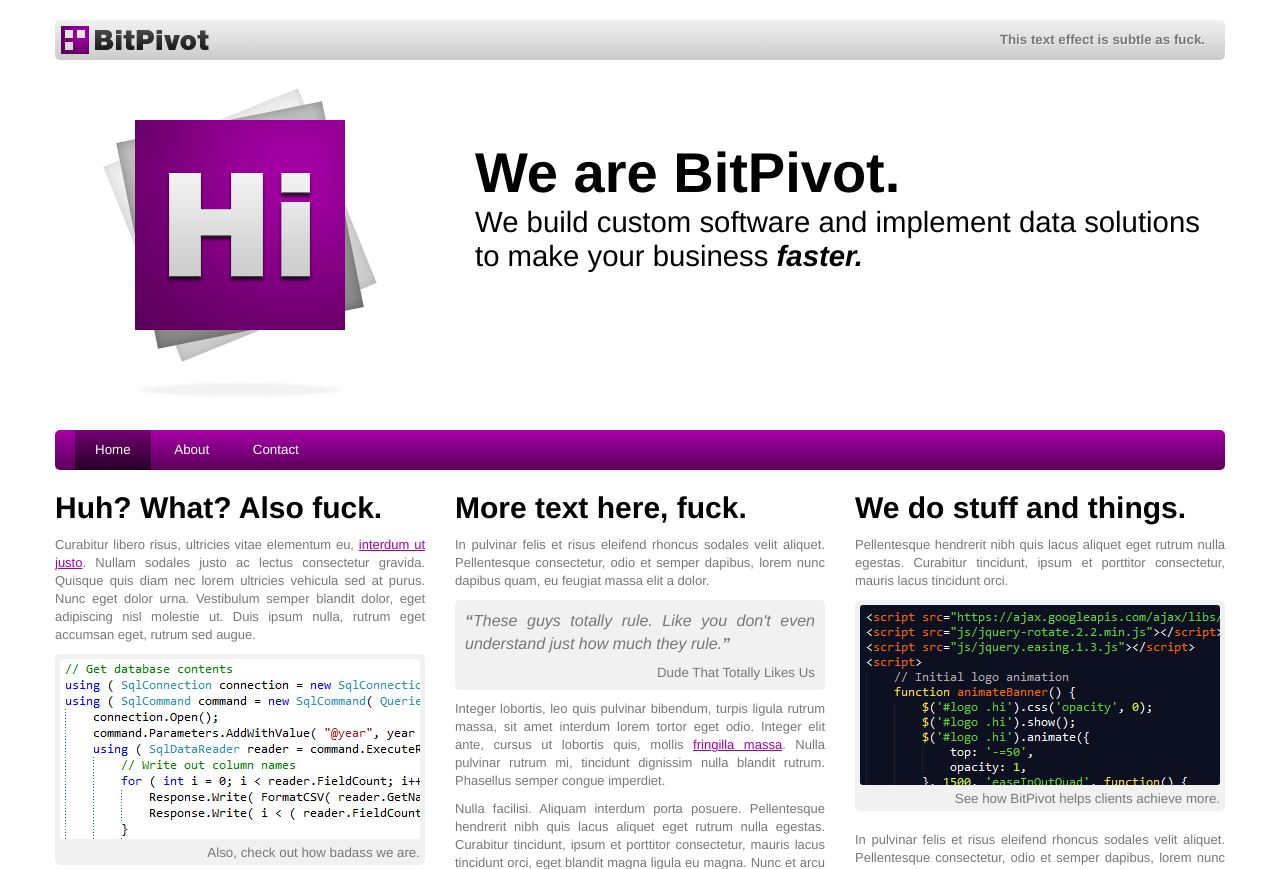
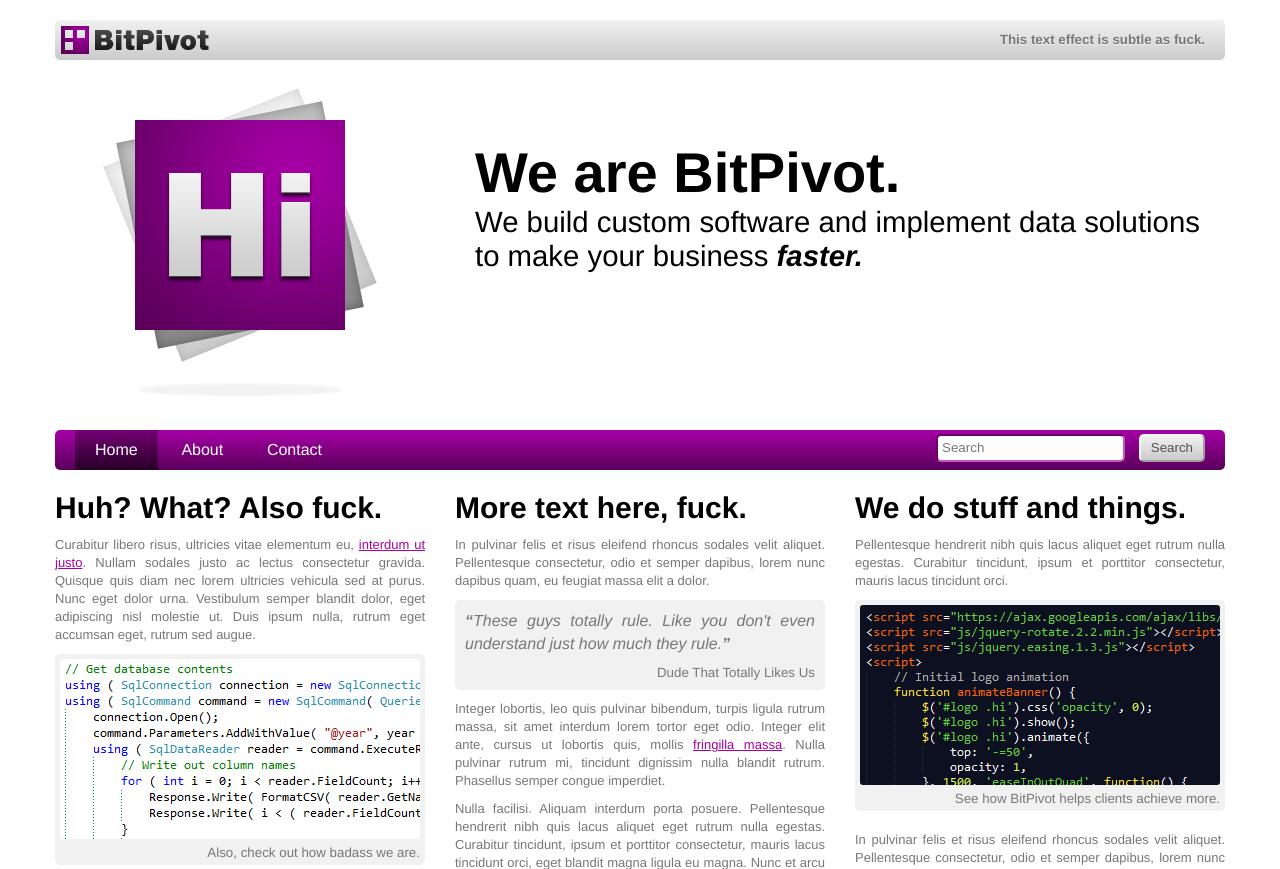
Before and after one commit to BitPivot/BitPivot-Web, a PHP site: page / in a window 1280 px wide. Shown: the top 869 px of the page. Run offline with PHP 8.4, Linux system fonts and the light colour scheme; style sheets or scripts are compiled from the project's sources; some libraries are stand-ins or nearby versions.

Commit message:
Added a search form and shit.

```diff
--- a/css/layout.less
+++ b/css/layout.less
@@ -19,6 +19,19 @@
 	width: 100%;
 	height: 100%;
 	z-index: 10;
+}
+
+
+
+// Browser warning
+#warning {
+	width: 600px;
+	margin: 20px auto;
+	padding: 10px;
+	background: #a00;
+	color: #fff;
+	border: 3px solid #c00;
+	text-align: center;
 }
 
 
@@ -137,21 +150,16 @@
 	.gradient(@purple);
 	.rounded;
 
-	span {
-		line-height: 40px;
-		vertical-align: middle;
-	}
-
 	ul {
 		list-style: none;
 		padding: 0px;
 		margin: 0px;
+		display: inline;
 
 		li {
 			padding: 0px;
 			margin: 0px;
 			display: inline;
-			line-height: 40px;
 			vertical-align: middle;
 
 			a {
@@ -159,7 +167,9 @@
 				height: 40px;
 				padding: 0px 20px;
 				color: @navbarTextColor;
+				font: normal 12pt @fontFace;
 				text-decoration: none;
+				line-height: 40px;
 
 				&:hover, &:active {
 					color: @navbarTextColor;
@@ -170,6 +180,52 @@
 
 			&.active a {
 				.gradient(darken(@purple, 10%));
+			}
+		}
+	}
+
+	.search {
+		float: right;
+		display: inline-block;
+		line-height: 40px;
+		vertical-align: middle;
+
+		input[type=text] {
+			margin: -5px 10px 0px 0px;
+			padding: 2px 4px;
+			height: 20px;
+			color: @pageTextColor;
+			text-align: left;
+			.rounded;
+			.insetControl(@purple);
+
+			&:focus {
+				outline: none;
+				color: darken(@pageTextColor, 50%);
+				.glow;
+			}
+		}
+
+		input[type=submit] {
+			margin: -5px 0px 0px 0px;
+			padding: 4px 10px 4px 10px;
+			height: 28px;
+			color: darken(@pageTextColor, 15%);
+			text-align: center;
+			vertical-align: middle;
+			.rounded;
+			.outsetControl(@lightGrey);
+			.gradient(@lightGrey);
+
+			&:hover {
+				.outsetControl(lighten(@lightGrey, 5%));
+				.gradient(lighten(@lightGrey, 5%));
+			}
+
+			&:active {
+				.insetControl(darken(@lightGrey, 5%));
+				.gradient(darken(@lightGrey, 5%));
+				padding: 5px 9px 3px 11px;
 			}
 		}
 	}
@@ -324,10 +380,32 @@
 }
 
 .inset {
-	text-shadow: 1px 1px 1px rgba(255, 255, 255, 0.7);
+	text-shadow: 0px 1px 1px rgba(255, 255, 255, 0.7);
+}
+
+.insetControl(@backgroundColor) {
+	border: 2px solid;
+	border-top-color: mix(@backgroundColor, #000, 66%);
+	border-right-color: mix(@backgroundColor, #fff, 66%);
+	border-bottom-color: mix(@backgroundColor, #fff, 66%);
+	border-left-color: mix(@backgroundColor, #000, 66%);
+}
+
+.outsetControl(@backgroundColor) {
+	border: 2px solid;
+	border-top-color: mix(@backgroundColor, #fff, 66%);
+	border-right-color: mix(@backgroundColor, #000, 66%);
+	border-bottom-color: mix(@backgroundColor, #000, 66%);
+	border-left-color: mix(@backgroundColor, #fff, 66%);
 }
 
 .smooth(@color: @bannerTextColor) {
 	font-smooth: always;
 	text-shadow: 0 1px 0 hsla(hue(@color), saturation(@color), lightness(@color), 0.01);
 }
+
+.glow(@color: #fff) {
+	-moz-box-shadow: 0px 0px 20px @color;
+	-webkit-box-shadow: 0px 0px 20px @color;
+	box-shadow: 0px 0px 20px @color;
+}
--- a/index.html
+++ b/index.html
@@ -126,6 +126,24 @@
 						<li><a href="#">About</a></li>
 						<li><a href="#">Contact</a></li>
 					</ul>
+
+					<div class="search">
+						<input type="text" id="search" value="Search"/>
+						<input type="submit" id="submit" value="Search"/>
+						<script>
+							$('#search').focus(function() {
+								if ($(this).val() == 'Search') {
+									$(this).val('');
+								}
+							});
+
+							$('#search').blur(function() {
+								if ($(this).val() == '') {
+									$(this).val('Search');
+								}
+							});
+						</script>
+					</div>
 				</nav>
 			</div></div>
 
@@ -152,7 +170,10 @@
 							<h1>More text here, fuck.</h1>
 							<p>In pulvinar felis et risus eleifend rhoncus sodales velit aliquet. Pellentesque consectetur, odio et semper dapibus, lorem nunc dapibus quam, eu feugiat massa elit a dolor.</p>
 
-							<blockquote><p>These guys totally rule. Like you don't even understand just how much they rule.</p><span>Dude That Totally Likes Us</span></blockquote>
+							<blockquote>
+								<p>These guys totally rule. Like you don't even understand just how much they rule.</p>
+								<span>Dude That Totally Likes Us</span>
+							</blockquote>
 
 							<p> Integer lobortis, leo quis pulvinar bibendum, turpis ligula rutrum massa, sit amet interdum lorem tortor eget odio. Integer elit ante, cursus ut lobortis quis, mollis <a href="#">fringilla massa</a>. Nulla pulvinar rutrum mi, tincidunt dignissim nulla blandit rutrum. Phasellus semper congue imperdiet.</p>
 							<p>Nulla facilisi. Aliquam interdum porta posuere. Pellentesque hendrerit nibh quis lacus aliquet eget rutrum nulla egestas. Curabitur tincidunt, ipsum et porttitor consectetur, mauris lacus tincidunt orci, eget blandit magna ligula eu magna. Nunc et arcu id velit condimentum lobortis.</p>
```
